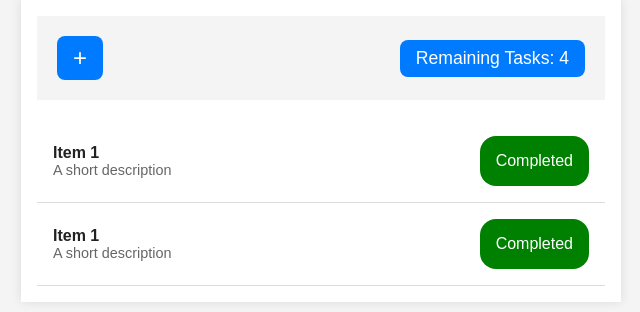
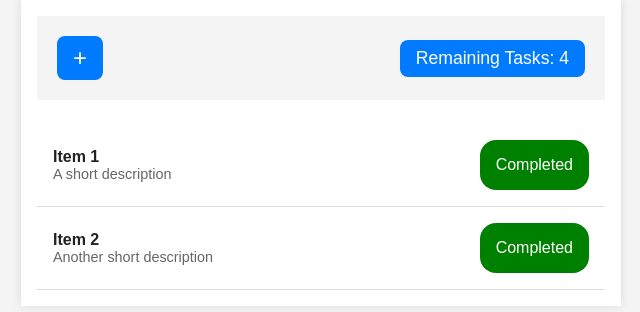
Before and after one commit to nicew1300/react-todo-app, a React (Vite) app: page / in a window 1280 px wide. Shown: the top 312 px of the page, without its empty margins (319-959 px from the left). Built offline with nearby package versions, Linux system fonts and the light colour scheme.

Commit message:
Refactor TodoItem component to accept props for title and description; update App to pass item details

```diff
--- a/src/App.css
+++ b/src/App.css
@@ -7,5 +7,5 @@
 }
 
 .todo-container {
-  margin-top: 20px;
+  margin-top: 1.5rem;
 }
--- a/src/App.jsx
+++ b/src/App.jsx
@@ -8,8 +8,8 @@ function App() {
     <div className="container">
       <Header />
       <div className="todo-container">
-        <TodoItem />
-        <TodoItem />
+        <TodoItem title="Item 1" shortdesc="A short description" />
+        <TodoItem title="Item 2" shortdesc="Another short description" />
       </div>
     </div>
   );
--- a/src/Components.jsx
+++ b/src/Components.jsx
@@ -7,12 +7,12 @@ function Header() {
   );
 }
 
-function TodoItem() {
+function TodoItem({ title, shortdesc }) {
   return (
     <div className="todo-item">
       <div className="todo-info">
-        <div className="todo-title">Item 1</div>
-        <div className="todo-shortdesc">A short description</div>
+        <div className="todo-title">{title}</div>
+        <div className="todo-shortdesc">{shortdesc}</div>
       </div>
       <div className="todo-btn">Completed</div>
     </div>
```
